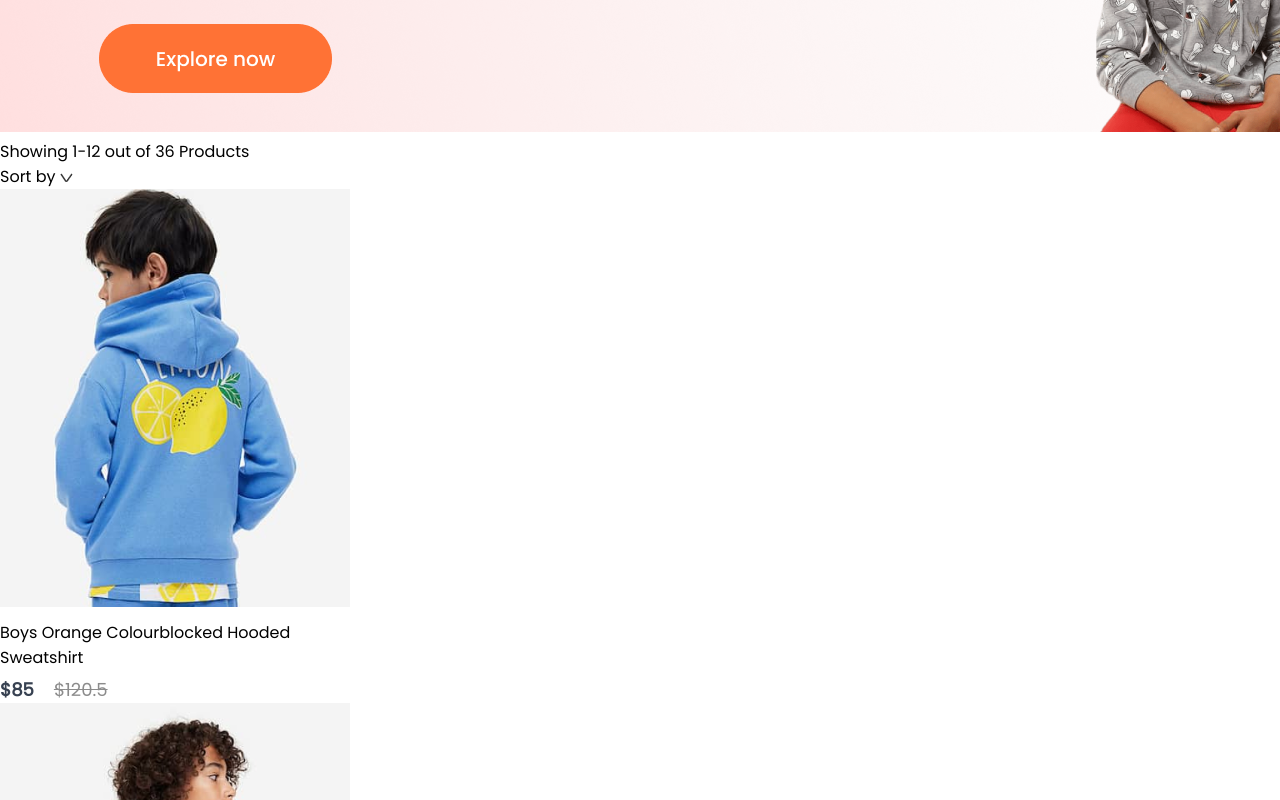
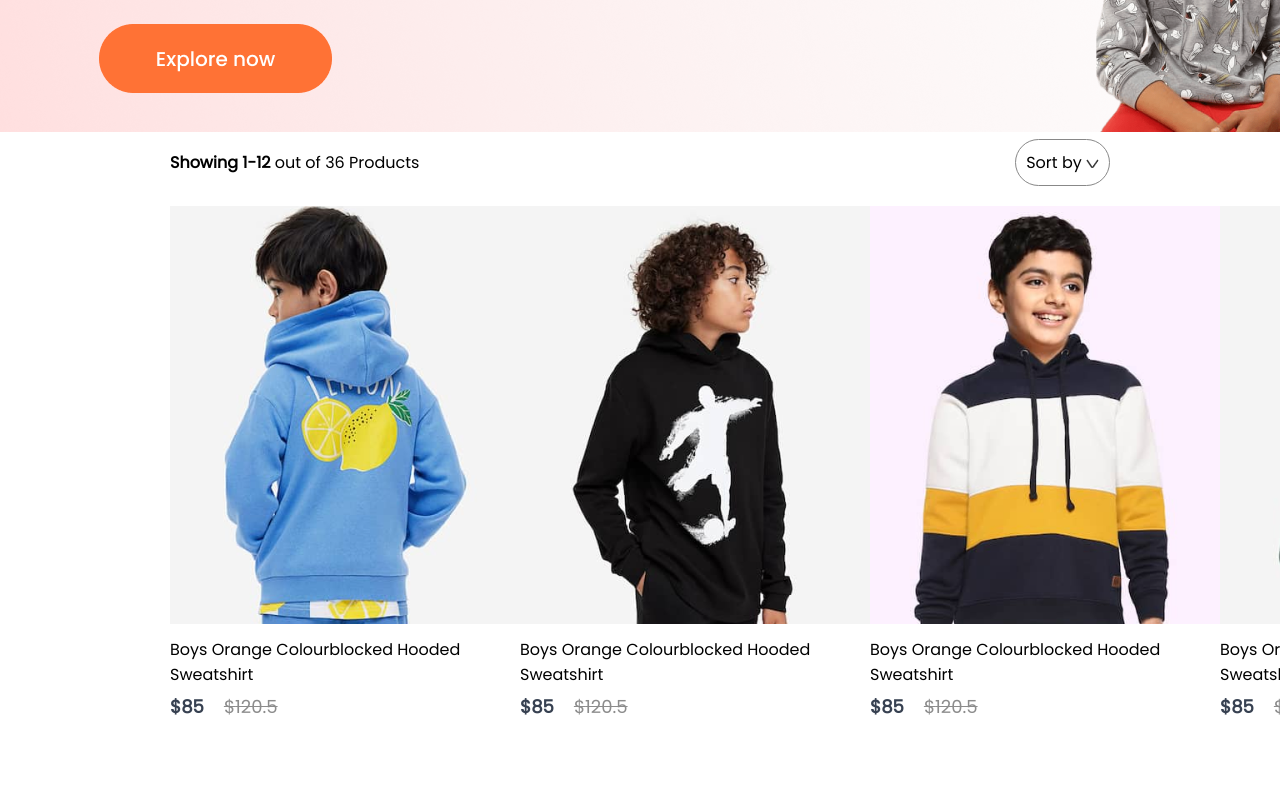
Before and after one commit to ayushpathak477/E-Commerce, a React (Create React App) app in the folder frontend/: page /kids in a window 1280 px wide. Shown: the part 300-1100 px from the top of the page. Built offline with nearby package versions, Linux system fonts and the light colour scheme.

Commit message:
added css properties for men,women and kids section @ 08:22 on 1/2/25

```diff
--- a/frontend/src/Pages/CSS/ShopCategory.css
+++ b/frontend/src/Pages/CSS/ShopCategory.css
@@ -0,0 +1,25 @@
+.shopcategory-banner{
+    display: block;
+    margin: 30px auto;
+    width: 82%;
+}
+.shopcategory-indexSort{
+    display: flex;
+    margin: 0px 170px;
+    justify-content: space-between;
+    align-items: center;
+}
+.shopcategory-sort{
+    padding: 10px;
+    border-radius: 40px;
+    border: 1px solid #888;
+}
+.shopcategory-indexSort p span{
+    font-weight: 600;
+}
+.shopcategory-products{
+    margin: 20px 170px;
+    display: grid;
+    grid-template-columns: 1fr 1fr 1fr 1fr;
+    row-gap: 80px;
+}
--- a/frontend/src/Pages/ShopCategory.jsx
+++ b/frontend/src/Pages/ShopCategory.jsx
@@ -8,7 +8,7 @@
   const {all_product} = useContext(ShopContext);
   return(
   <div className="shop-category">
-    <img src={props.banner} alt="" />
+    <img className="shopecategory-banner" src={props.banner} alt="" />
     <div className="shopcategory-indexSort">
       <p>
         <span>Showing 1-12</span> out of 36 Products
```
